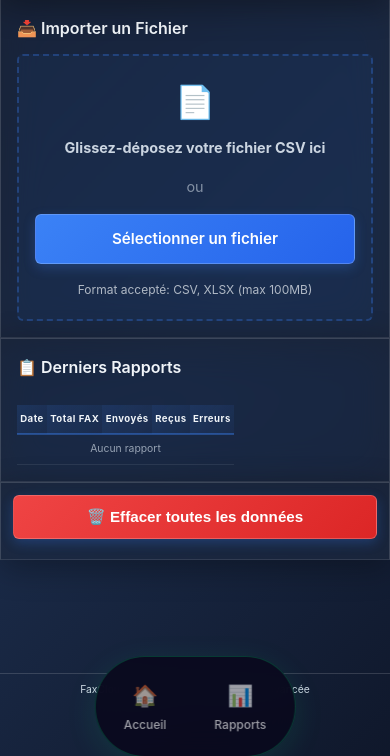
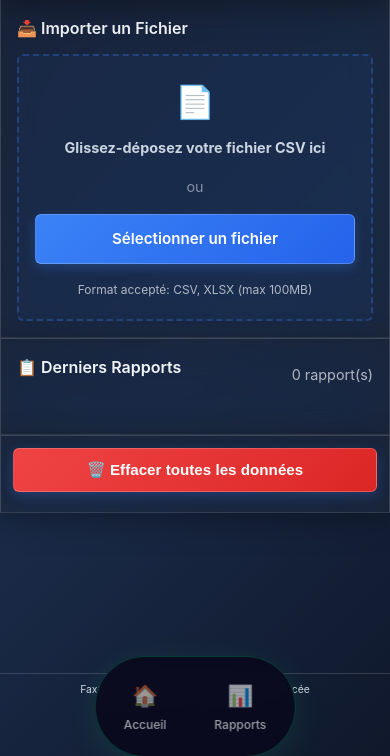
Before and after one commit to Imdraks/faxcloud-analyzer, a Flask app: template web/templates/index.html in a window 390 px wide. Shown: the part 67-823 px from the top of the page. Run offline with Flask 3, Linux system fonts and the light colour scheme; the template is opened without the code that fills it, so the values that code supplies are empty.

Commit message:
Refactor reports UI to card layout and update API structure
Replaces the reports table with a responsive card-based layout for improved readability and user experience. Updates the JavaScript to render report cards, display a count, and show a friendly empty state. Refactors the PDF API data structure to group stats and fax data, aligning the backend with the new frontend display.

```diff
--- a/web/app.py
+++ b/web/app.py
@@ -691,14 +691,25 @@ def api_report_pdf(report_id):
         # Préparer les données pour le PDF
         report_data = {
             'id': report['id'],
-            'title': f"Rapport - {report['fichier_source']}",
-            'date': str(report['date_rapport']),
-            'total': report['total_fax'],
-            'sent': report['fax_envoyes'],
-            'received': report['fax_recus'],
-            'errors': report['erreurs_totales'],
-            'success_rate': report['taux_reussite'],
-            'entries': entries
+            'analysis_name': report['fichier_source'],
+            'date_analyse': str(report['date_rapport']),
+            'stats': {
+                'total_fax': report['total_fax'],
+                'fax_envoyes': report['fax_envoyes'],
+                'fax_recus': report['fax_recus'],
+                'erreurs_totales': report['erreurs_totales'],
+                'taux_reussite': report['taux_reussite']
+            },
+            'fax_data': [
+                {
+                    'numero': e['numero_normalise'] or e['numero_original'],
+                    'pages': e['pages'],
+                    'detail_erreur': e['erreurs'] or 'N/A',
+                    'date_envoi': e['date_heure'],
+                    'statut': 'erreur' if e['erreurs'] else 'ok'
+                }
+                for e in entries
+            ]
         }
 
         # Générer le PDF
--- a/web/static/js/app.js
+++ b/web/static/js/app.js
@@ -188,17 +188,26 @@ class FaxApp {
             const response = await this.fetchWithNgrokHeader('/api/latest-reports');
             const data = await response.json();
 
-            const tbody = document.getElementById('reportsBody');
-            tbody.innerHTML = '';
+            const container = document.getElementById('reportsContainer');
+            const countSpan = document.getElementById('reportsCount');
+            container.innerHTML = '';
 
             if (!data.reports || data.reports.length === 0) {
-                tbody.innerHTML = '<tr><td colspan="5" class="text-center text-muted">Aucun rapport</td></tr>';
+                container.innerHTML = `
+                    <div class="no-reports">
+                        <div class="no-reports-icon">📭</div>
+                        <p>Aucun rapport pour le moment</p>
+                        <p style="font-size: 0.9rem; margin-top: 0.5rem;">Importez un fichier CSV pour commencer</p>
+                    </div>
+                `;
+                countSpan.textContent = '0 rapport(s)';
                 return;
             }
 
+            countSpan.textContent = `${data.reports.length} rapport(s)`;
+
             data.reports.forEach(report => {
-                const row = document.createElement('tr');
-                // Formater la date: date_rapport peut être null
+                // Formater la date
                 let dateStr = '-';
                 if (report.date_rapport) {
                     try {
@@ -213,21 +222,65 @@ class FaxApp {
                             });
                         }
                     } catch (e) {
-                        console.error('Erreur parsing date rapport:', e, report.date_rapport);
+                        console.error('Erreur parsing date rapport:', e);
                     }
                 }
-                row.innerHTML = `
-                    <td>${dateStr}</td>
-                    <td>${report.total_fax || 0}</td>
-                    <td>${report.fax_envoyes || 0}</td>
-                    <td>${report.fax_recus || 0}</td>
-                    <td>${report.erreurs || 0}</td>
+
+                // Calculer le taux de réussite
+                const total = report.total_fax || 1;
+                const reussi = (report.total_fax - (report.erreurs || 0)) || 0;
+                const tauxReussite = Math.round((reussi / total) * 100);
+
+                // Créer la card
+                const card = document.createElement('div');
+                card.className = 'report-card';
+                card.innerHTML = `
+                    <div class="report-card-content">
+                        <div class="report-date">
+                            <span>📅</span>
+                            <span>${dateStr}</span>
+                        </div>
+
+                        <div class="report-stats">
+                            <div class="stat-item">
+                                <div class="stat-label">Total</div>
+                                <div class="stat-value">${report.total_fax || 0}</div>
+                            </div>
+                            <div class="stat-item">
+                                <div class="stat-label">Envoyés</div>
+                                <div class="stat-value">${report.fax_envoyes || 0}</div>
+                            </div>
+                            <div class="stat-item">
+                                <div class="stat-label">Reçus</div>
+                                <div class="stat-value">${report.fax_recus || 0}</div>
+                            </div>
+                            <div class="stat-item">
+                                <div class="stat-label">Erreurs</div>
+                                <div class="stat-value" style="color: ${report.erreurs > 0 ? '#ef4444' : '#10b981'}">${report.erreurs || 0}</div>
+                            </div>
+                        </div>
+
+                        <div style="background: rgba(0,0,0,0.2); padding: 0.75rem; border-radius: 10px; margin: 1rem 0; text-align: center;">
+                            <div style="font-size: 0.75rem; opacity: 0.7; text-transform: uppercase; margin-bottom: 0.3rem;">Taux de Réussite</div>
+                            <div style="font-size: 1.5rem; font-weight: 700; color: ${tauxReussite >= 90 ? '#10b981' : tauxReussite >= 70 ? '#f59e0b' : '#ef4444'}">${tauxReussite}%</div>
+                        </div>
+
+                        <div class="report-actions">
+                            <button class="report-btn report-btn-primary" onclick="window.location.href='/report/${report.report_id}'">
+                                📊 Voir
+                            </button>
+                            <button class="report-btn report-btn-secondary" onclick="downloadPDF('${report.report_id}')">
+                                📥 PDF
+                            </button>
+                        </div>
+                    </div>
                 `;
-                tbody.appendChild(row);
+                container.appendChild(card);
             });
         } catch (error) {
-            console.error('Erreur entries:', error);
+            console.error('Erreur reports:', error);
         }
+    }
     }
 
     setFilter(filter, btn) {
--- a/web/templates/index.html
+++ b/web/templates/index.html
@@ -118,28 +118,179 @@
                 <div id="uploadMessage"></div>
             </section>
 
-            <!-- REPORTS TABLE -->
+            <!-- REPORTS CARDS -->
             <section class="section entries-section">
-                <h2>📋 Derniers Rapports</h2>
+                <div style="display: flex; justify-content: space-between; align-items: center; margin-bottom: 1.5rem;">
+                    <h2>📋 Derniers Rapports</h2>
+                    <span id="reportsCount" style="font-size: 0.9rem; opacity: 0.7;">0 rapport(s)</span>
+                </div>
 
-                <div class="entries-list">
-                    <table class="entries-table">
-                        <thead>
-                            <tr>
-                                <th>Date</th>
-                                <th>Total FAX</th>
-                                <th>Envoyés</th>
-                                <th>Reçus</th>
-                                <th>Erreurs</th>
-                            </tr>
-                        </thead>
-                        <tbody id="reportsBody">
-                            <tr>
-                                <td colspan="5" class="text-center text-muted">Aucun rapport</td>
-                            </tr>
-                        </tbody>
-                    </table>
+                <div id="reportsContainer" class="reports-grid">
+                    <!-- Les rapports seront insérés ici -->
                 </div>
+
+                <style>
+                    .reports-grid {
+                        display: grid;
+                        grid-template-columns: repeat(auto-fill, minmax(320px, 1fr));
+                        gap: 1.5rem;
+                    }
+
+                    .report-card {
+                        background: linear-gradient(135deg, rgba(59, 130, 246, 0.15), rgba(139, 92, 246, 0.1));
+                        backdrop-filter: blur(15px);
+                        border: 1px solid rgba(255, 255, 255, 0.15);
+                        border-radius: 16px;
+                        padding: 1.5rem;
+                        transition: all 0.3s cubic-bezier(0.4, 0, 0.2, 1);
+                        cursor: pointer;
+                        position: relative;
+                        overflow: hidden;
+                    }
+
+                    .report-card::before {
+                        content: '';
+                        position: absolute;
+                        top: 0;
+                        left: 0;
+                        right: 0;
+                        bottom: 0;
+                        background: linear-gradient(135deg, rgba(59, 130, 246, 0.1), rgba(139, 92, 246, 0.05));
+                        opacity: 0;
+                        transition: opacity 0.3s ease;
+                    }
+
+                    .report-card:hover {
+                        transform: translateY(-8px);
+                        border-color: rgba(59, 130, 246, 0.5);
+                        background: linear-gradient(135deg, rgba(59, 130, 246, 0.2), rgba(139, 92, 246, 0.15));
+                        box-shadow: 0 12px 40px rgba(59, 130, 246, 0.2);
+                    }
+
+                    .report-card:hover::before {
+                        opacity: 1;
+                    }
+
+                    .report-card-content {
+                        position: relative;
+                        z-index: 1;
+                    }
+
+                    .report-date {
+                        font-size: 0.85rem;
+                        opacity: 0.7;
+                        margin-bottom: 1rem;
+                        display: flex;
+                        align-items: center;
+                        gap: 0.5rem;
+                    }
+
+                    .report-stats {
+                        display: grid;
+                        grid-template-columns: 1fr 1fr;
+                        gap: 1rem;
+                        margin: 1rem 0;
+                    }
+
+                    .stat-item {
+                        text-align: center;
+                        padding: 0.75rem;
+                        background: rgba(0, 0, 0, 0.2);
+                        border-radius: 12px;
+                        border: 1px solid rgba(255, 255, 255, 0.05);
+                        transition: all 0.3s ease;
+                    }
+
+                    .stat-item:hover {
+                        background: rgba(59, 130, 246, 0.15);
+                        border-color: rgba(59, 130, 246, 0.3);
+                    }
+
+                    .stat-label {
+                        font-size: 0.75rem;
+                        opacity: 0.7;
+                        text-transform: uppercase;
+                        letter-spacing: 0.5px;
+                        margin-bottom: 0.3rem;
+                    }
+
+                    .stat-value {
+                        font-size: 1.3rem;
+                        font-weight: 700;
+                        background: linear-gradient(135deg, #60a5fa, #a78bfa);
+                        -webkit-background-clip: text;
+                        -webkit-text-fill-color: transparent;
+                        background-clip: text;
+                    }
+
+                    .report-actions {
+                        display: flex;
+                        gap: 0.75rem;
+                        margin-top: 1.5rem;
+                    }
+
+                    .report-btn {
+                        flex: 1;
+                        padding: 0.75rem 1rem;
+                        border: none;
+                        border-radius: 10px;
+                        font-weight: 600;
+                        cursor: pointer;
+                        transition: all 0.3s ease;
+                        font-size: 0.9rem;
+                        display: flex;
+                        align-items: center;
+                        justify-content: center;
+                        gap: 0.5rem;
+                    }
+
+                    .report-btn-primary {
+                        background: linear-gradient(135deg, #3b82f6, #8b5cf6);
+                        color: white;
+                        border: 1px solid rgba(59, 130, 246, 0.5);
+                    }
+
+                    .report-btn-primary:hover {
+                        background: linear-gradient(135deg, #2563eb, #7c3aed);
+                        box-shadow: 0 6px 20px rgba(59, 130, 246, 0.3);
+                        transform: scale(1.05);
+                    }
+
+                    .report-btn-secondary {
+                        background: rgba(255, 255, 255, 0.1);
+                        color: var(--text);
+                        border: 1px solid rgba(255, 255, 255, 0.2);
+                    }
+
+                    .report-btn-secondary:hover {
+                        background: rgba(255, 255, 255, 0.2);
+                        border-color: rgba(255, 255, 255, 0.3);
+                    }
+
+                    .no-reports {
+                        text-align: center;
+                        padding: 3rem 2rem;
+                        opacity: 0.6;
+                        font-size: 1.1rem;
+                        grid-column: 1 / -1;
+                    }
+
+                    .no-reports-icon {
+                        font-size: 3rem;
+                        margin-bottom: 1rem;
+                        opacity: 0.3;
+                    }
+
+                    @media (max-width: 768px) {
+                        .reports-grid {
+                            grid-template-columns: 1fr;
+                        }
+
+                        .report-stats {
+                            grid-template-columns: 1fr;
+                        }
+                    }
+                </style>
             </section>
 
             <!-- ACTIONS -->
```
